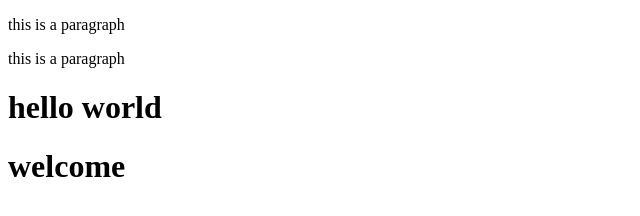
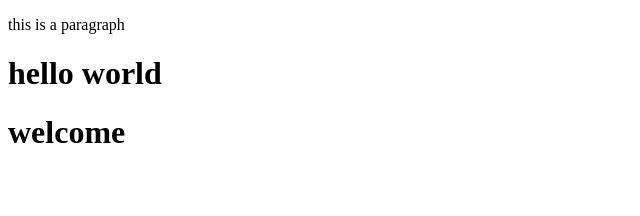
Before and after one commit to PathumDeshappriya/sample_website2, a plain HTML site: page index.html in a window 1280 px wide. Shown: the whole page, without its empty margins (0-640 px from the left). Drawn offline with Linux system fonts and the light colour scheme.

Commit message:
deleted one paragraph

```diff
--- a/index.html
+++ b/index.html
@@ -10,7 +10,6 @@
 </head>
 <body>
     <p>this is a paragraph</p>
-    <p>this is a paragraph</p>
     <h1>hello world</h1>
     <h1>welcome</h1>
 
```
